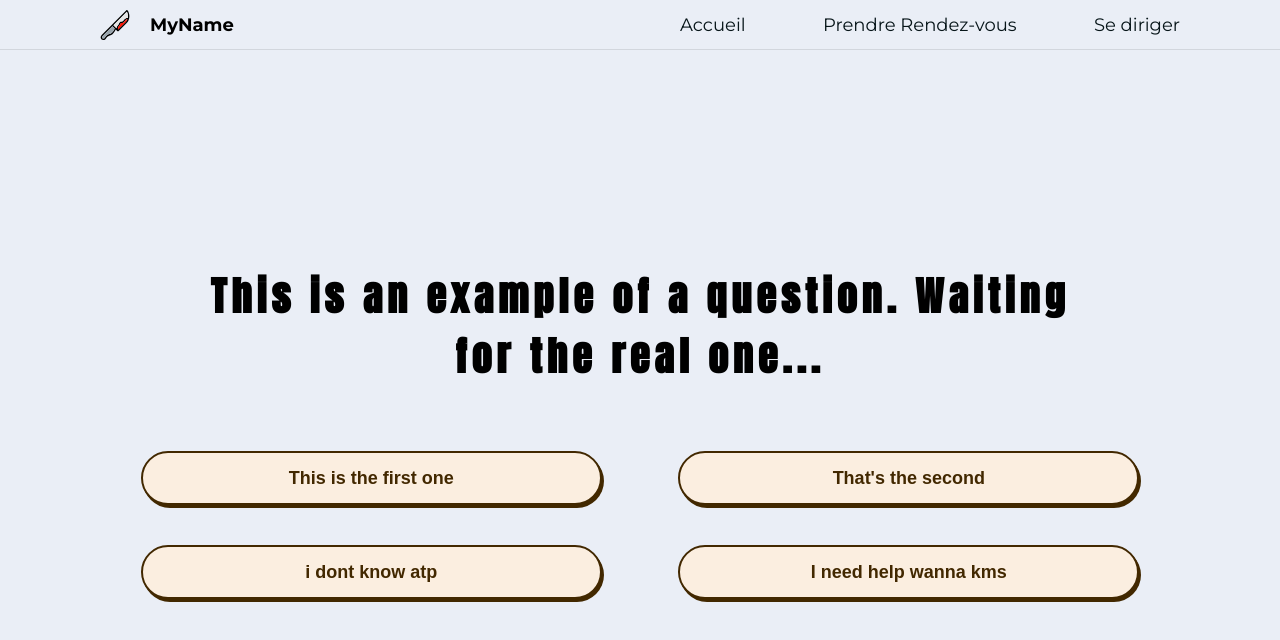
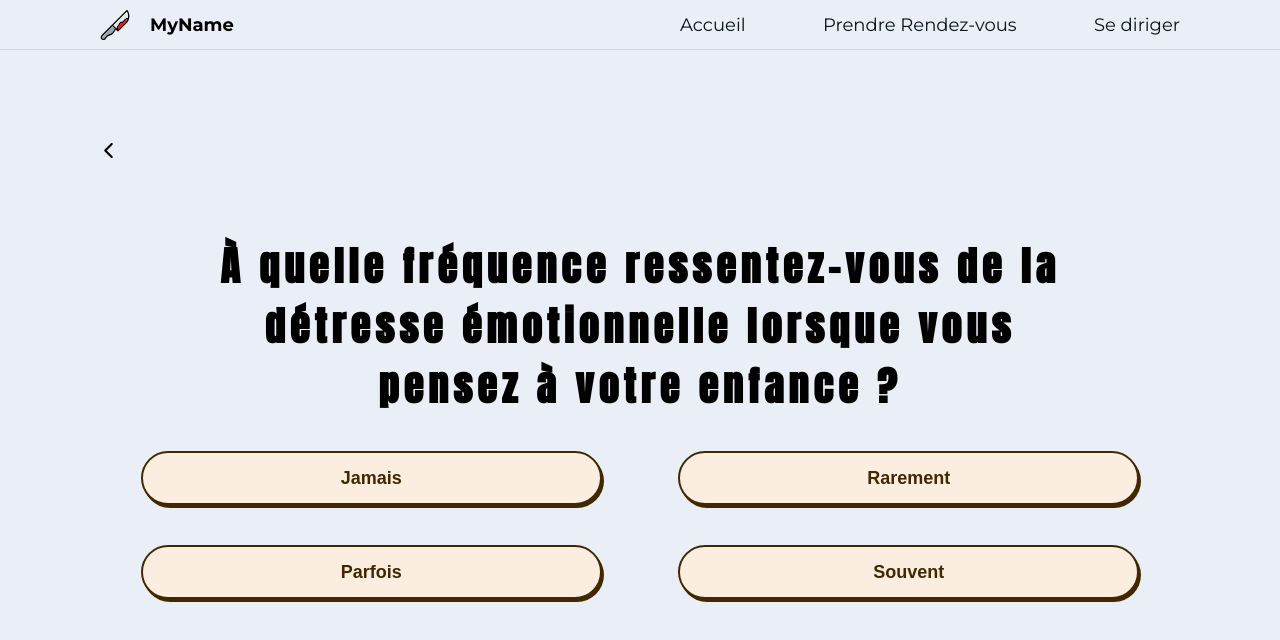
Before and after one commit to Zakariaaben/TEO-React-Project, a React (Vite) app: page /Quizz in a window 1280 px wide. Shown: the top 640 px of the page. Built offline with nearby package versions, Linux system fonts and the light colour scheme.

Commit message:
adding ligc quizz

```diff
--- a/src/Components/Question/Question.jsx
+++ b/src/Components/Question/Question.jsx
@@ -19,7 +19,7 @@ const Question = (props) => {
             <IoIosArrowBack className="iconback" />
           </div>
         )}
-        <h1>{props.data.Question}</h1>
+        <h1>{props.data.question}</h1>
         <div className="reponses">
           <div>
             <button
@@ -29,10 +29,13 @@ const Question = (props) => {
                 document.getElementById("outquestion").className =
                   "animateprevious Question";
                 props.nextQuestion(next);
+                props.logic(props.number, 0);
               }}
             >
-              {props.data.Reponses[0]}
+              {props.data.reponses[0]}
             </button>
+
+
             <button
               className="button-74"
               onClick={() => {
@@ -40,10 +43,12 @@ const Question = (props) => {
                 document.getElementById("outquestion").className =
                   "animateprevious Question";
                 props.nextQuestion(next);
+                props.logic(props.number, 1);
               }}
             >
-              {props.data.Reponses[1]}
+              {props.data.reponses[1]}
             </button>
+
           </div>
           <div>
             <button
@@ -53,9 +58,10 @@ const Question = (props) => {
                 document.getElementById("outquestion").className =
                   "animateprevious Question";
                 props.nextQuestion(next);
+                props.logic(props.number, 2);
               }}
             >
-              {props.data.Reponses[2]}
+              {props.data.reponses[2]}
             </button>
             <button
               className="button-74"
@@ -64,9 +70,11 @@ const Question = (props) => {
                 document.getElementById("outquestion").className =
                   "animateprevious Question";
                 props.nextQuestion(next);
+                props.logic(props.number, 3);
+
               }}
             >
-              {props.data.Reponses[3]}
+              {props.data.reponses[3]}
             </button>
           </div>
         </div>
--- /dev/null
+++ b/src/Components/Resultat/Resultat.css
@@ -0,0 +1,42 @@
+.Resultat{
+  width: 80%;
+  height: 100%;
+  display: flex;
+  flex-direction: column;
+  justify-content: center;
+  align-items: center;
+  gap: 40px;
+
+  *{
+
+    font-weight: bold;
+display: flex;
+justify-content: center;
+align-items: center;
+text-align: center;
+  };
+  animation: show 2000ms;
+}
+
+
+
+@keyframes show {
+    from{
+        opacity: 0;
+    } to{
+        opacity: 1;
+    }
+}
+.Resultat > h1{
+    font-size: 60px;
+    text-decoration: underline  ;
+
+}
+.Resultat > p{
+    font-size: 40px;
+    line-height: 60px;
+    background-color: #f4f4f4;
+    padding: 50px;
+    border-radius: 40px;
+    box-shadow: rgba(0, 0, 0, 0.2) 0px 12px 28px 0px, rgba(0, 0, 0, 0.1) 0px 2px 4px 0px, rgba(255, 255, 255, 0.05) 0px 0px 0px 1px inset;
+}
--- /dev/null
+++ b/src/Components/Resultat/Resultat.jsx
@@ -0,0 +1,20 @@
+import React, { useEffect, useState } from 'react'
+import "./Resultat.css"
+const Resultat = ({type}) => {
+    const name = [
+        "un Psychologue clinicien",
+        "psychologue spécialisé en thérapie de couple",
+        "un psychologue spécialisé en thérapie cognitivo-comportamentale",
+        "psychologue spécialisé en traumatisme",
+        "psychologue pour enfants ",
+        "Psychologue spécialiste des troubles alimentaires"
+    ]
+  return (
+    <div className='Resultat'>
+        <h1>Votre Résultat</h1>
+        <p>Vous devriez vous diriger vers {name[type]}.</p>
+    </div>
+  )
+}
+
+export default Resultat
--- a/src/Pages/Quizz.jsx
+++ b/src/Pages/Quizz.jsx
@@ -1,10 +1,56 @@
-import React, { useState } from "react";
+import React, { useEffect, useState } from "react";
 import "./Pages.css";
 import data from "/src/Questions.json";
 import Question from "../Components/Question/Question";
+import Resultat from "../Components/Resultat/Resultat";
 
 const Quizz = () => {
-  const [questionNumber, SetQuestionNumber] = useState(0);
+  const [questionNumber, SetQuestionNumber] = useState(25);
+  const [psy,setPsy] = useState(0);
+  const [couple,setCouple] = useState(0);
+  const [phobie,setPhobie] = useState(0);
+  const [trauma, setTrauma] = useState(0);
+  const [enfant, setEnfant] = useState(0);
+  const [aliment,setAliment] = useState(0);
+
+  const logic = (indice, reponse)=>{
+
+    if(indice<=3){
+      setPsy(psy+reponse)
+    }else if(indice<=6)
+    {
+      setCouple(couple+reponse);
+    }else if(indice<=13)
+      {
+        setPhobie(phobie+reponse);
+      }else if(indice<=16)
+        {
+          setTrauma(trauma+reponse);
+        }else if(indice<=23)
+          {
+            setEnfant(enfant+reponse);
+          }else if(indice<=26)
+            {
+              setAliment(aliment+reponse);
+            }
+  }
+  let result = [psy, couple , phobie , trauma, enfant];
+
+
+
+  useEffect(()=>{
+    console.log(result);
+    if (questionNumber == data.length){
+      setType(result);
+    }
+
+  },[result,questionNumber]);
+
+  const [res,setRes] = useState(0);
+  const setType= (result)=>{
+    setRes(result.reduce((m, n, i) => n > (result[m] ?? -Infinity) ? i : m, -1));
+    console.log(res);
+  }
 
   return (
     <div className="Page">
@@ -36,8 +82,15 @@ const Quizz = () => {
             }}
           data={data[questionNumber]}
           number={questionNumber}
+          logic = {logic}
         />
       )}
+
+      {
+
+        questionNumber==data.length && <Resultat type = {res}/>
+
+      }
     </div>
   );
 };
--- a/src/Questions.json
+++ b/src/Questions.json
@@ -1,47 +1,332 @@
 [
+
     {
-            "Question":"This is an example of a question. Waiting for the real one...",
-            "Reponses":[
-                "This is the first one",
-                "That's the second",
-                "i dont know atp",
-                "I need help wanna kms"
+        "question":"1. À quelle fréquence avez-vous des pensées ou des images mentales récurrentes et persistantes qui causent de l'anxiété ?",
+        "reponses":[
+            "Jamais",
+            "Rarement ",
+            "Parfois",
+            "Souvent"
         ]
     },
     {
-            "Question":"I will only need to change this file",
-            "Reponses":[
-                "This is the first one",
-                "That's the second",
-                "i dont know atp",
-                "I need help wanna kms"
+        "question":"À quelle fréquence essayez-vous de stopper ces pensées ou images ?",
+        "reponses":[
+            "Jamais",
+            "Rarement ",
+            "Parfois",
+            "Souvent"
         ]
     },
     {
-            "Question":"This is a second example of a question. Waiting for the real one...",
-            "Reponses":[
-                "This is the first one",
-                "That's the second",
-                "i dont know atp",
-                "I need help wanna kms"
+        "question":"À quelle fréquence reconnaissez-vous que ces pensées ou images proviennent de votre propre esprit et ne sont pas externes ?",
+        "reponses":[
+            "Jamais",
+            "Rarement ",
+            "Parfois",
+            "Souvent"
         ]
     },
     {
-            "Question":"This is a second example of a question. Waiting for the real one...",
-            "Reponses":[
-                "This is the first one",
-                "That's the second",
-                "i dont know atp",
-                "I need help wanna kms"
+        "question":"Ces obsessions entravent-elles votre vie quotidienne ?",
+        "reponses":[
+            "Jamais",
+            "Rarement ",
+            "Parfois",
+            "Souvent"
         ]
     },
     {
-            "Question":"This is a second example of a question. Waiting for the real one...",
-            "Reponses":[
-                "This is the first one",
-                "That's the second",
-                "i dont know atp",
-                "I need help wanna kms"
+        "question":"À quelle fréquence ressentez-vous une inquiétude excessive ou incontrôlable ?",
+        "reponses":[
+            "Jamais",
+            "Rarement ",
+            "Parfois",
+            "Souvent"
+        ]
+    },
+    {
+        "question":"À quelle fréquence avez-vous des symptômes physiques tels que des palpitations ou des tremblements en raison de l'anxiété ?",
+        "reponses":[
+            "Jamais",
+            "Rarement ",
+            "Parfois",
+            "Souvent"
+        ]
+    },
+    {
+        "question":"À quelle fréquence avez-vous des difficultés à vous détendre ou à vous calmer ?",
+        "reponses":[
+            "Jamais",
+            "Rarement ",
+            "Parfois",
+            "Souvent"
+        ]
+    },
+    {
+        "question":"À quelle fréquence avez-vous des pensées anxieuses qui interfèrent avec votre capacité à fonctionner ?",
+        "reponses":[
+            "Jamais",
+            "Rarement ",
+            "Parfois",
+            "Souvent"
+        ]
+    },
+    {
+        "question":"À quelle fréquence vous sentez-vous triste ou désespéré ?",
+        "reponses":[
+            "Jamais",
+            "Rarement ",
+            "Parfois",
+            "Souvent"
+        ]
+    },
+    {
+        "question":"À quelle fréquence avez-vous perdu de l'intérêt pour des activités que vous aimiez auparavant ?",
+        "reponses":[
+            "Jamais",
+            "Rarement ",
+            "Parfois",
+            "Souvent"
+        ]
+    },
+
+     {
+        "question":"À quelle fréquence ressentez-vous une fatigue ou une perte d'énergie persistante ? ",
+        "reponses":[
+            "Jamais",
+            "Rarement ",
+            "Parfois",
+            "Souvent"
+        ]
+    },
+
+
+
+
+
+
+
+
+
+
+
+
+
+
+
+    {
+        "question":"À quelle fréquence ressentez-vous des tensions ou des conflits dans votre mariage ?",
+        "reponses":[
+            "Jamais",
+            "Rarement ",
+            "Parfois",
+            "Souvent"
+        ]
+    },
+    {
+        "question":"À quelle fréquence avez-vous des difficultés à communiquer avec votre partenaire ?",
+        "reponses":[
+            "Jamais",
+            "Rarement ",
+            "Parfois",
+            "Souvent"
+        ]
+    },
+    {
+        "question":"À quelle fréquence vous sentez-vous distant ou émotionnellement déconnecté de votre partenaire ?",
+        "reponses":[
+            "Jamais",
+            "Rarement ",
+            "Parfois",
+            "Souvent"
+        ]
+    } ,
+
+
+
+
+
+
+
+
+
+
+
+
+
+{
+"question":"À quelle fréquence ressentez-vous une peur intense envers quelque chose qui n'est pas effrayant en réalité ?",
+"reponses":[
+"Jamais",
+"Rarement ",
+"Parfois",
+"Souvent"
+]
+} ,
+{
+"question":"Votre peur disparaît-elle dès que l'objet de votre peur est absent ?",
+"reponses":[
+"Jamais",
+"Rarement ",
+"Parfois",
+"Souvent"
+]
+} ,
+{
+"question":"À quelle fréquence avez-vous des comportements phobiques tels que l'évitement ou la recherche de sécurité ?",
+"reponses":[
+"Jamais",
+"Rarement ",
+"Parfois",
+"Souvent"
+]
+} ,
+
+{
+"question":"Cette peur dure-t-elle depuis au moins six mois ? ",
+"reponses":[
+"Jamais",
+"Rarement ",
+"Parfois",
+"Souvent"
+]
+} ,
+
+
+    {
+        "question":" À quelle fréquence avez-vous des flashbacks ou des souvenirs répétitifs de l'événement ? ",
+        "reponses":[
+            "Jamais",
+            "Rarement ",
+            "Parfois",
+            "Souvent"
+        ]
+    },
+     {
+        "question":"Après un événement traumatisant, avez-vous une phase de latence où vous ne montrez aucune réaction apparente (comme être en état de choc) ?",
+        "reponses":[
+            "Jamais",
+            "Rarement ",
+            "Parfois",
+            "Souvent"
+        ]
+    },     {
+        "question":"À quelle fréquence évitez-vous des situations ou des endroits qui vous rappellent l'événement ?",
+        "reponses":[
+            "Jamais",
+            "Rarement ",
+            "Parfois",
+            "Souvent"
+        ]
+    },     {
+        "question":"À quelle fréquence essayez-vous de reconstruire votre vie ou votre personnalité après l'événement ? ",
+        "reponses":[
+            "Jamais",
+            "Rarement ",
+            "Parfois",
+            "Souvent"
+        ]
+    },
+
+
+
+
+
+
+
+
+
+
+    {
+        "question":"À quelle fréquence vous souvenez-vous d'expériences négatives ou traumatisantes de votre enfance ?",
+        "reponses":[
+            "Jamais",
+            "Rarement ",
+            "Parfois",
+            "Souvent"
+        ]
+
+    },
+    {
+        "question":"À quelle fréquence avez-vous des cauchemars ou des rêves liés à votre enfance ?",
+        "reponses":[
+            "Jamais",
+            "Rarement ",
+            "Parfois",
+            "Souvent"
+        ]
+
+    },
+    {
+        "question":"À quelle fréquence ces souvenirs affectent-ils votre vie actuelle ?",
+        "reponses":[
+            "Jamais",
+            "Rarement ",
+            "Parfois",
+            "Souvent"
+        ]
+
+    },
+    {
+        "question":"À quelle fréquence ressentez-vous de la détresse émotionnelle lorsque vous pensez à votre enfance ?",
+        "reponses":[
+            "Jamais",
+            "Rarement ",
+            "Parfois",
+            "Souvent"
+        ]
+
+    },
+
+
+
+
+
+
+
+
+
+
+
+
+
+
+
+
+
+
+
+    {
+        "question":"À quelle fréquence êtes-vous préoccupé par votre poids ou votre apparence ?",
+        "reponses":[
+            "Jamais",
+            "Rarement ",
+            "Parfois",
+            "Souvent"
+        ]
+    },
+    {
+        "question":"À quelle fréquence avez-vous des comportements alimentaires inhabituels, comme des périodes de restriction sévère ou des épisodes de suralimentation ?",
+        "reponses":[
+            "Jamais",
+            "Rarement ",
+            "Parfois",
+            "Souvent"
+        ]
+    },
+    {
+        "question":"À quelle fréquence ressentez-vous une culpabilité ou une honte après avoir mangé ?",
+        "reponses":[
+            "Jamais",
+            "Rarement ",
+            "Parfois",
+            "Souvent"
         ]
     }
+
+
+
+
+
 ]
```
Lines whose indentation alone changed are shown as unchanged.
